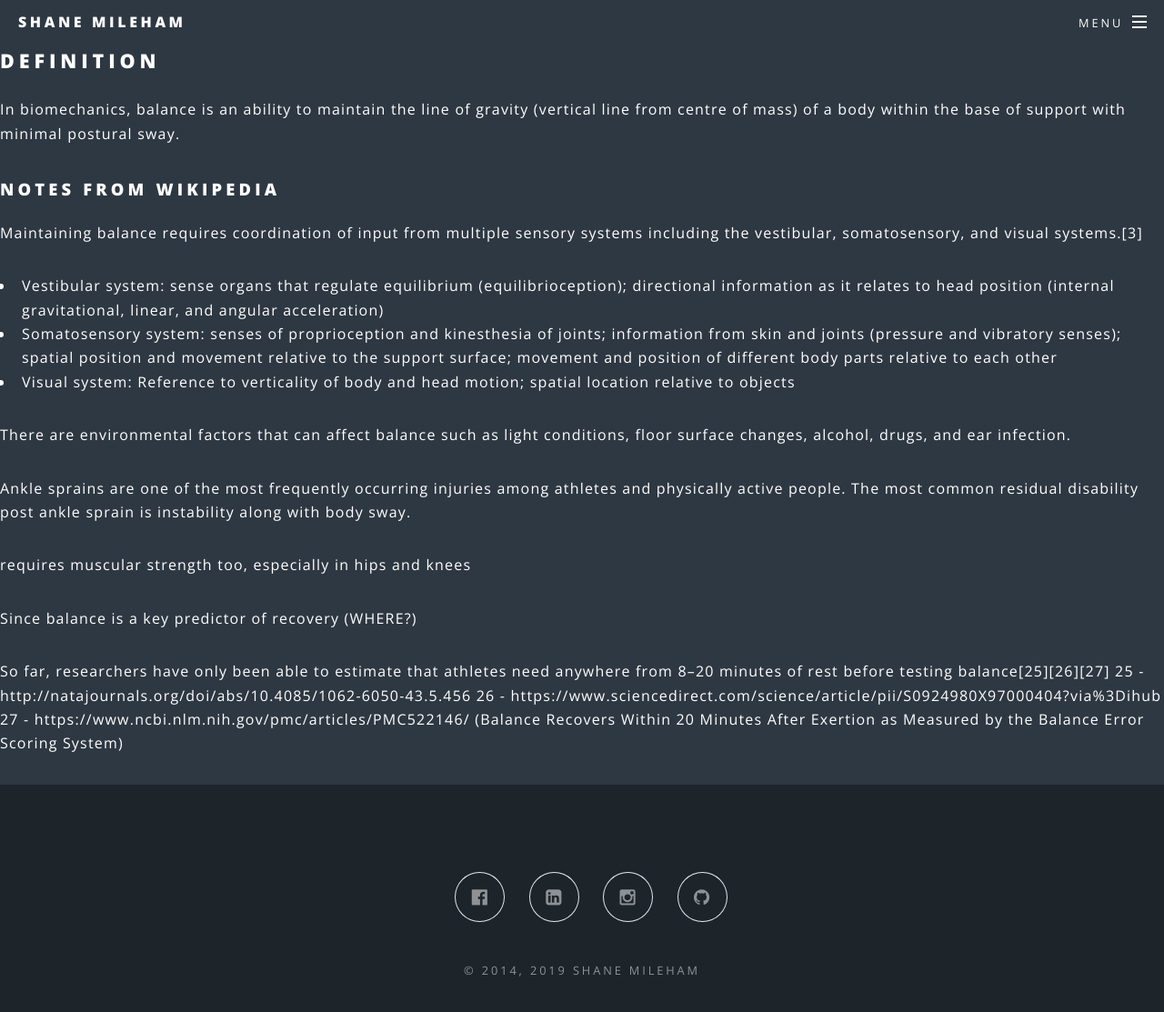
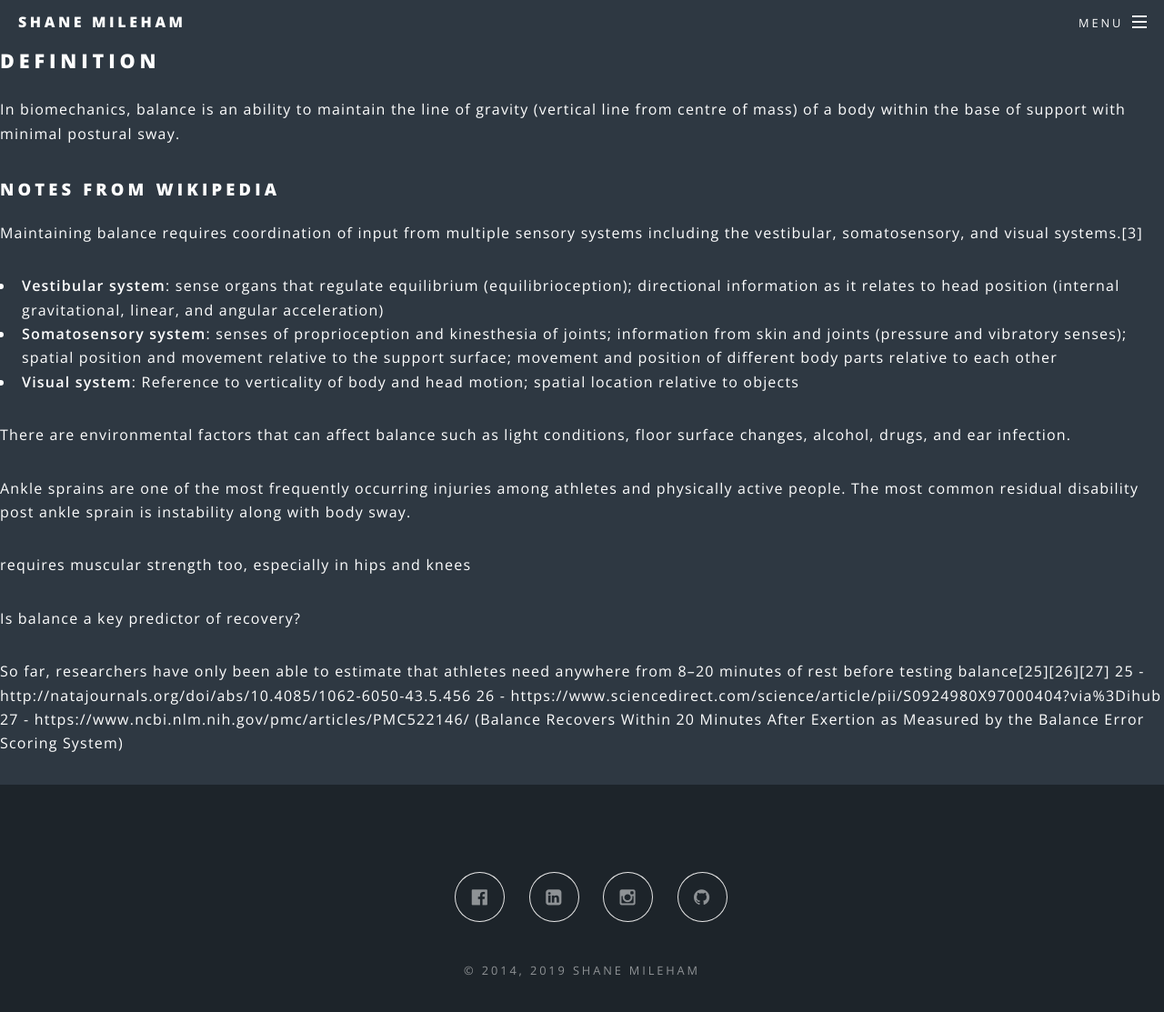
Before and after one commit to shanemileham/shanemileham.github.io, a Jekyll site: the page built from _kb/athletic/balance.md, in a window 1280 px wide and 1170 px high. Shown: the top 1113 px of the window at 91% size. Built offline with Jekyll 4.4.1, drawn with Linux system fonts in a browser that asks for light colours; comment, search, counter and statistics services are not loaded.

Commit message:
Balance cleanup

```diff
--- a/_kb/athletic/balance.md
+++ b/_kb/athletic/balance.md
@@ -9,9 +9,9 @@ In biomechanics, balance is an ability to maintain the line of gravity (vertical
 
 ### Notes from Wikipedia
 Maintaining balance requires coordination of input from multiple sensory systems including the vestibular, somatosensory, and visual systems.[3]
-- Vestibular system: sense organs that regulate equilibrium (equilibrioception); directional information as it relates to head position (internal gravitational, linear, and angular acceleration)
-- Somatosensory system: senses of proprioception and kinesthesia of joints; information from skin and joints (pressure and vibratory senses); spatial position and movement relative to the support surface; movement and position of different body parts relative to each other
-- Visual system: Reference to verticality of body and head motion; spatial location relative to objects
+- **Vestibular system**: sense organs that regulate equilibrium (equilibrioception); directional information as it relates to head position (internal gravitational, linear, and angular acceleration)
+- **Somatosensory system**: senses of proprioception and kinesthesia of joints; information from skin and joints (pressure and vibratory senses); spatial position and movement relative to the support surface; movement and position of different body parts relative to each other
+- **Visual system**: Reference to verticality of body and head motion; spatial location relative to objects
 
 There are environmental factors that can affect balance such as light conditions, floor surface changes, alcohol, drugs, and ear infection.
 
@@ -19,8 +19,7 @@ Ankle sprains are one of the most frequently occurring injuries among athletes a
 
 requires muscular strength too, especially in hips and knees
 
-Since balance is a key predictor of recovery (WHERE?)
-
+Is balance a key predictor of recovery?
 
 
  So far, researchers have only been able to estimate that athletes need anywhere from 8–20 minutes of rest before testing balance[25][26][27]
```
